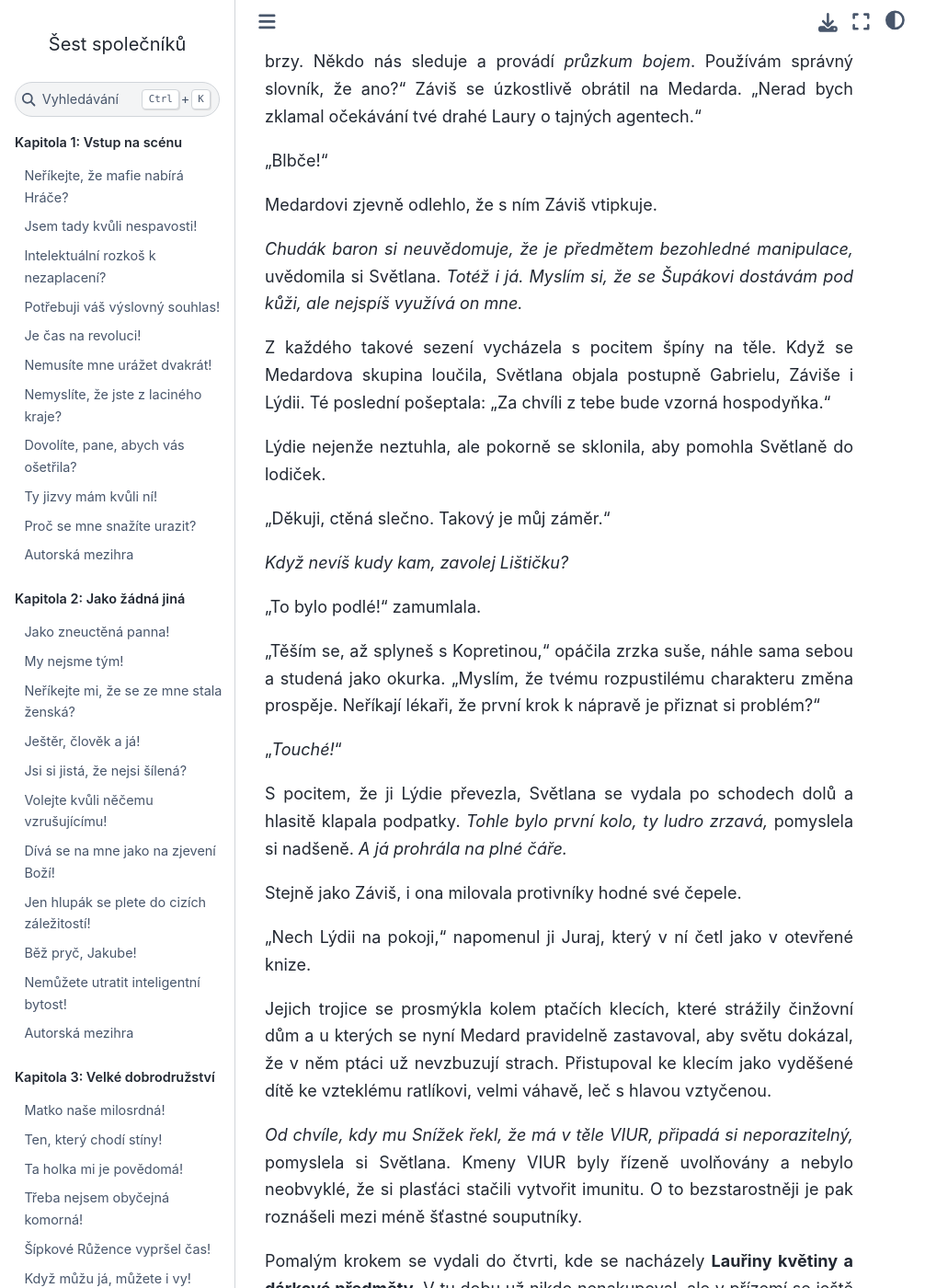
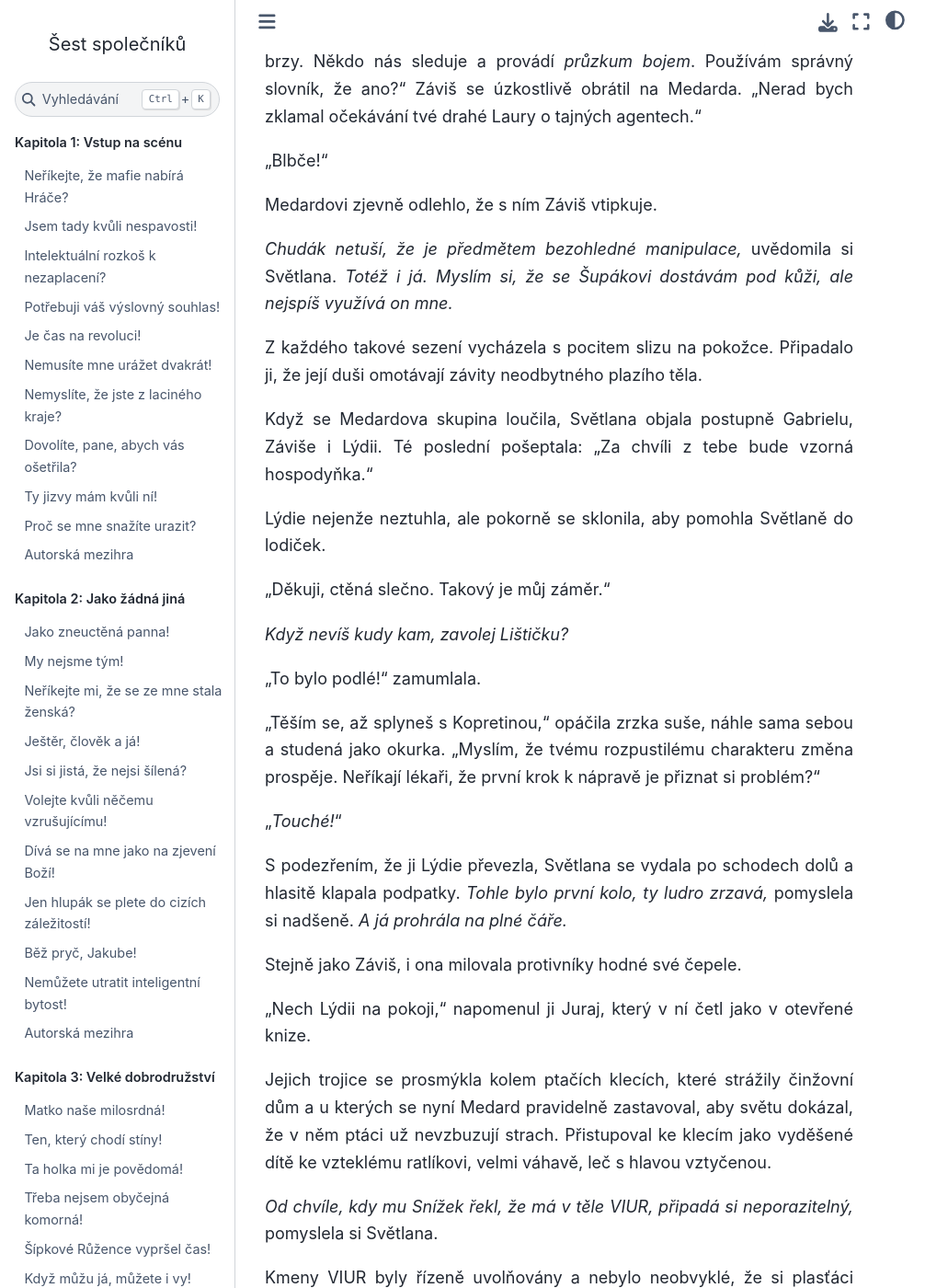
Before and after one commit to hanpari/sest-spolecniku, a Sphinx documentation site: the page built from source/sest_spolecniku/015-uklady-a-souboje/03.md, in a window 1280 px wide and 1400 px high, scrolled down 3316 px. Shown: the whole window at 92% size, without its empty margins (0-1031 px from the left). Built offline with Sphinx 7.4.7 and the Sphinx Book theme 1.1.4, drawn with Linux system fonts in a browser that asks for light colours; some of the changed text lies outside the part shown.

Commit message:
Update 03.md

```diff
--- a/source/sest_spolecniku/015-uklady-a-souboje/03.md
+++ b/source/sest_spolecniku/015-uklady-a-souboje/03.md
@@ -80,9 +80,11 @@ Záviš se nenechal vyprovokovat.
 
 Medardovi zjevně odlehlo, že s ním Záviš vtipkuje.
 
-*Chudák baron si neuvědomuje, že je předmětem bezohledné manipulace,* uvědomila si Světlana. *Totéž i já. Myslím si, že se Šupákovi dostávám pod kůži, ale nejspíš využívá on mne.*
+*Chudák netuší, že je předmětem bezohledné manipulace,* uvědomila si Světlana. *Totéž i já. Myslím si, že se Šupákovi dostávám pod kůži, ale nejspíš využívá on mne.*
 
-Z každého takové sezení vycházela s pocitem špíny na těle. Když se Medardova skupina loučila, Světlana objala postupně Gabrielu, Záviše i Lýdii. Té poslední pošeptala: "Za chvíli z tebe bude vzorná hospodyňka."
+Z každého takové sezení vycházela s pocitem slizu na pokožce. Připadalo ji, že její duši omotávají závity neodbytného plazího těla.
+
+Když se Medardova skupina loučila, Světlana objala postupně Gabrielu, Záviše i Lýdii. Té poslední pošeptala: "Za chvíli z tebe bude vzorná hospodyňka."
 
 Lýdie nejenže neztuhla, ale pokorně se sklonila, aby pomohla Světlaně do lodiček.
 
@@ -96,7 +98,7 @@ Lýdie nejenže neztuhla, ale pokorně se sklonila, aby pomohla Světlaně do lo
 
 "*Touché!*"
 
-S pocitem, že ji Lýdie převezla, Světlana se vydala po schodech dolů a hlasitě klapala podpatky. *Tohle bylo první kolo, ty ludro zrzavá,* pomyslela si nadšeně. *A já prohrála na plné čáře.*
+S podezřením, že ji Lýdie převezla, Světlana se vydala po schodech dolů a hlasitě klapala podpatky. *Tohle bylo první kolo, ty ludro zrzavá,* pomyslela si nadšeně. *A já prohrála na plné čáře.*
 
 Stejně jako Záviš, i ona milovala protivníky hodné své čepele.
 
@@ -104,7 +106,9 @@ Stejně jako Záviš, i ona milovala protivníky hodné své čepele.
 
 Jejich trojice se prosmýkla kolem ptačích klecích, které strážily činžovní dům a u kterých se nyní Medard pravidelně zastavoval, aby světu dokázal, že v něm ptáci už nevzbuzují strach. Přistupoval ke klecím jako vyděšené dítě ke vzteklému ratlíkovi, velmi váhavě, leč s hlavou vztyčenou.
 
-*Od chvíle, kdy mu Snížek řekl, že má v těle VIUR, připadá si neporazitelný,* pomyslela si Světlana. Kmeny VIUR byly řízeně uvolňovány a nebylo neobvyklé, že si plasťáci stačili vytvořit imunitu. O to bezstarostněji je pak roznášeli mezi méně šťastné souputníky.
+*Od chvíle, kdy mu Snížek řekl, že má v těle VIUR, připadá si neporazitelný,* pomyslela si Světlana.
+
+Kmeny VIUR byly řízeně uvolňovány a nebylo neobvyklé, že si plasťáci stačili vytvořit imunitu. O to bezstarostněji je pak roznášeli mezi méně šťastné souputníky.
 
 Pomalým krokem se vydali do čtvrti, kde se nacházely **Lauřiny květiny a dárkové předměty**. V tu dobu už nikdo nenakupoval, ale v přízemí se ještě svítilo a oni zaslechli hrubé tóny rozklížené kytary. Světlana, která už znala Lukášův repertoár zpaměti, si začala broukat:
 
```
